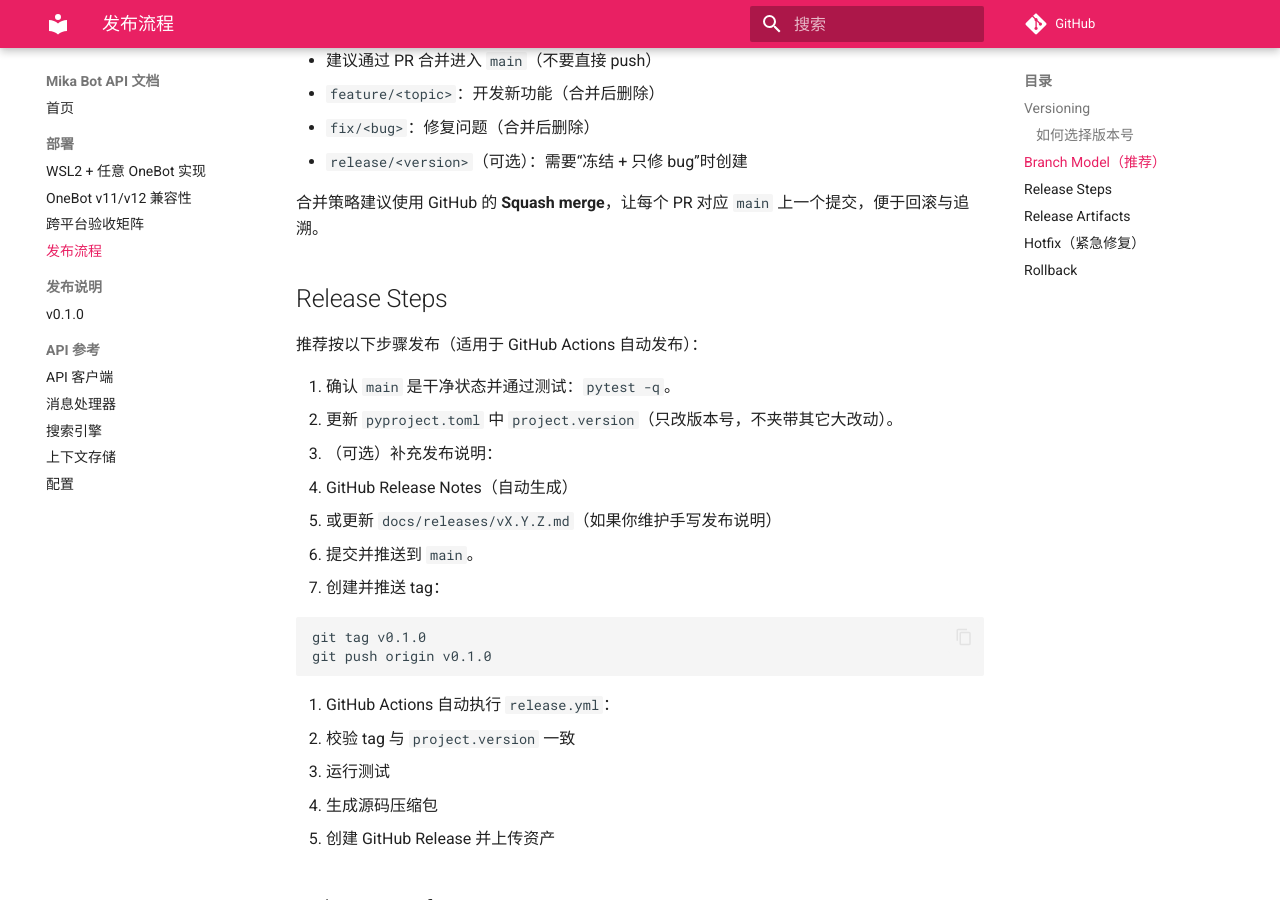
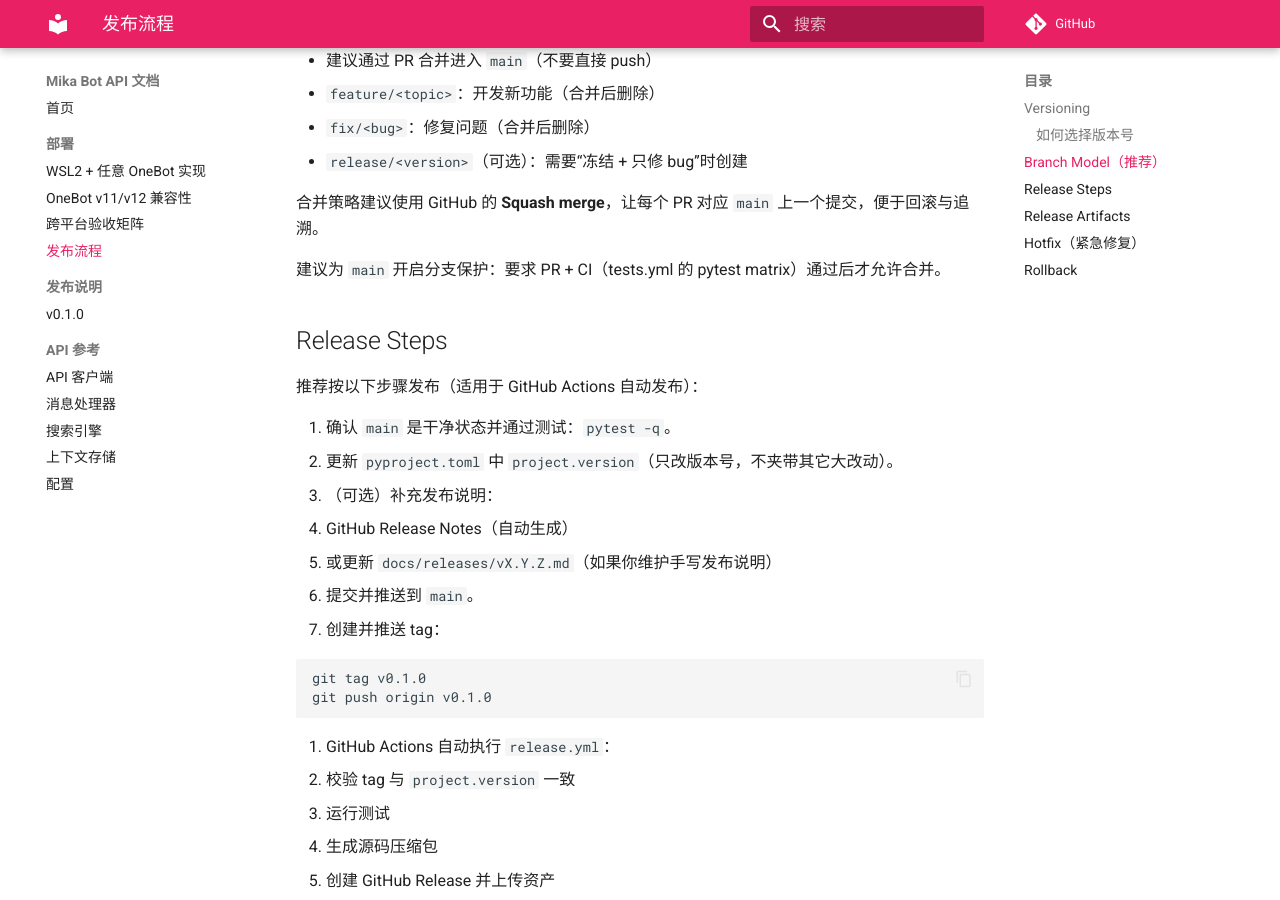
Before and after one commit to Lopution/onebot-llm-chat-plugin, an MkDocs documentation site: the page built from docs/release-process.md, in a window 1280 px wide and 900 px high, scrolled down 795 px. Built offline with MkDocs 1.6.1 and Material for MkDocs 9.7.7, drawn with Linux system fonts in a browser that asks for light colours; comment, search, counter and statistics services are not loaded.

Commit message:
docs: add branch protection note

```diff
--- a/docs/release-process.md
+++ b/docs/release-process.md
@@ -30,6 +30,8 @@
 - `release/<version>`（可选）：需要“冻结 + 只修 bug”时创建
 
 合并策略建议使用 GitHub 的 **Squash merge**，让每个 PR 对应 `main` 上一个提交，便于回滚与追溯。
+
+建议为 `main` 开启分支保护：要求 PR + CI（tests.yml 的 pytest matrix）通过后才允许合并。
 
 ## Release Steps
 
```
